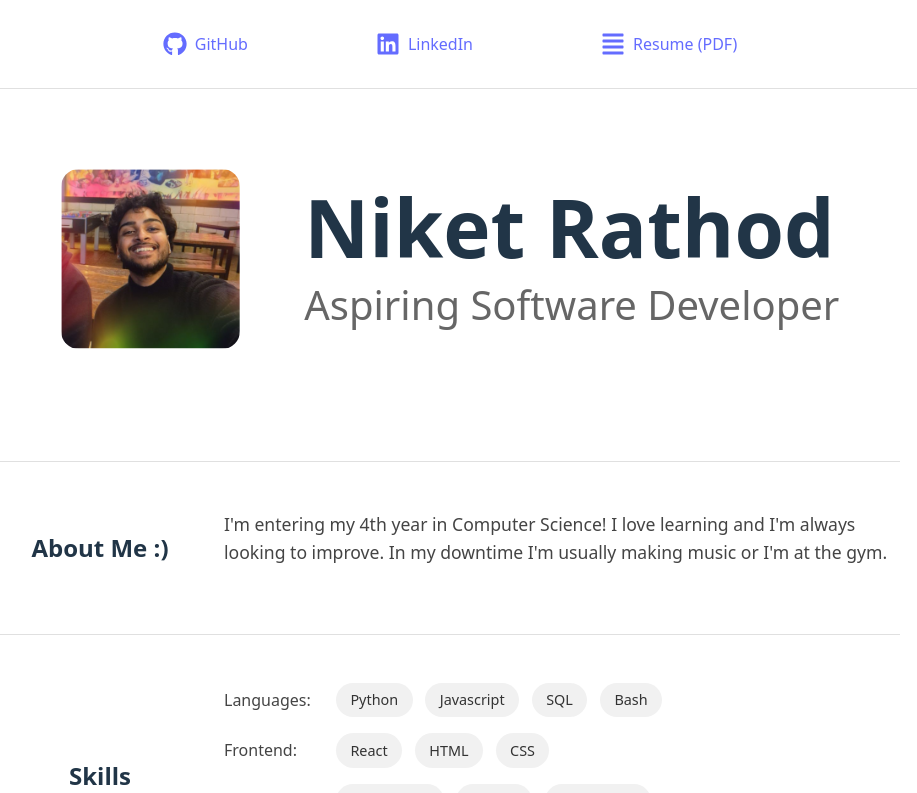
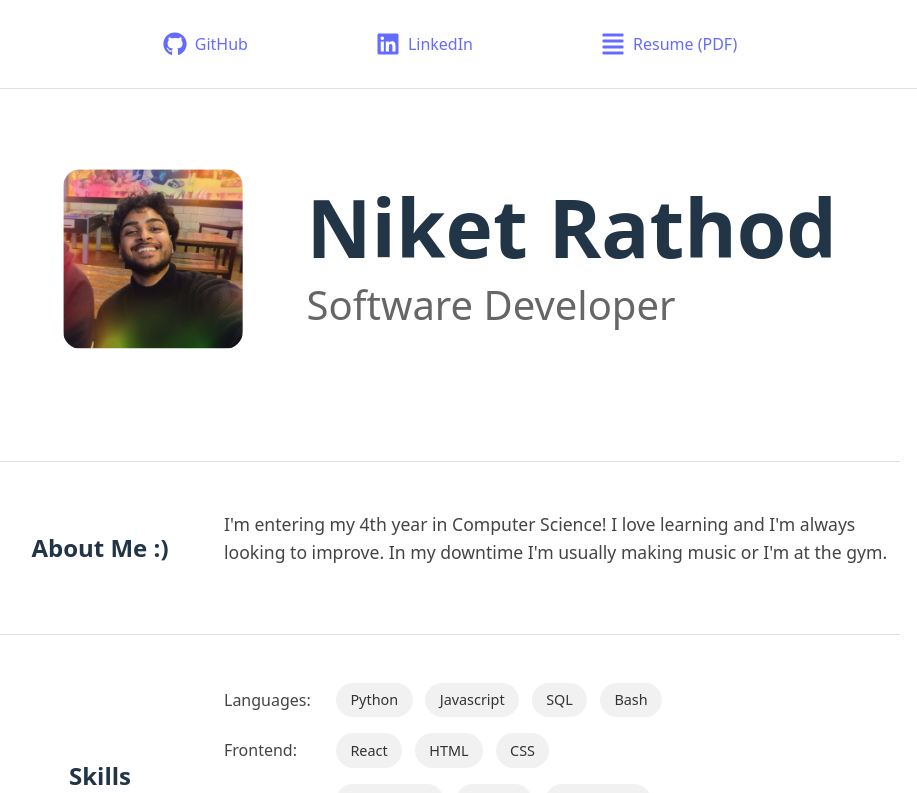
Before and after one commit to nik3tR/niket-website, a React (Vite) app in the folder frontend/: page / in a window 1280 px wide. Shown: the top 793 px of the page, without its empty margins (190-1107 px from the left). Built offline with nearby package versions, Linux system fonts and the light colour scheme; no server answers.

Commit message:
Update subtitle from 'Aspiring Software Developer' to 'Software Developer'

```diff
--- a/frontend/src/components/Header.jsx
+++ b/frontend/src/components/Header.jsx
@@ -7,7 +7,7 @@ function Header() {
             <img src={profilePicture} alt="ProfilePic" className='profile-picture' />
             <div className='text-container'>
                 <h1>Niket Rathod</h1>
-                <h2>Aspiring Software Developer</h2>
+                <h2>Software Developer</h2>
             </div>
         </header>
     )
```
